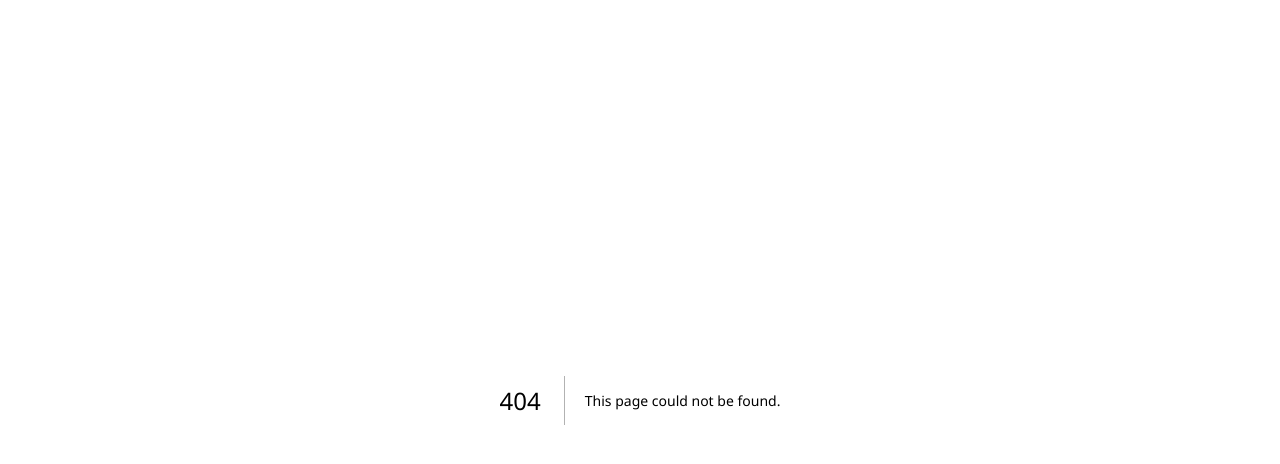
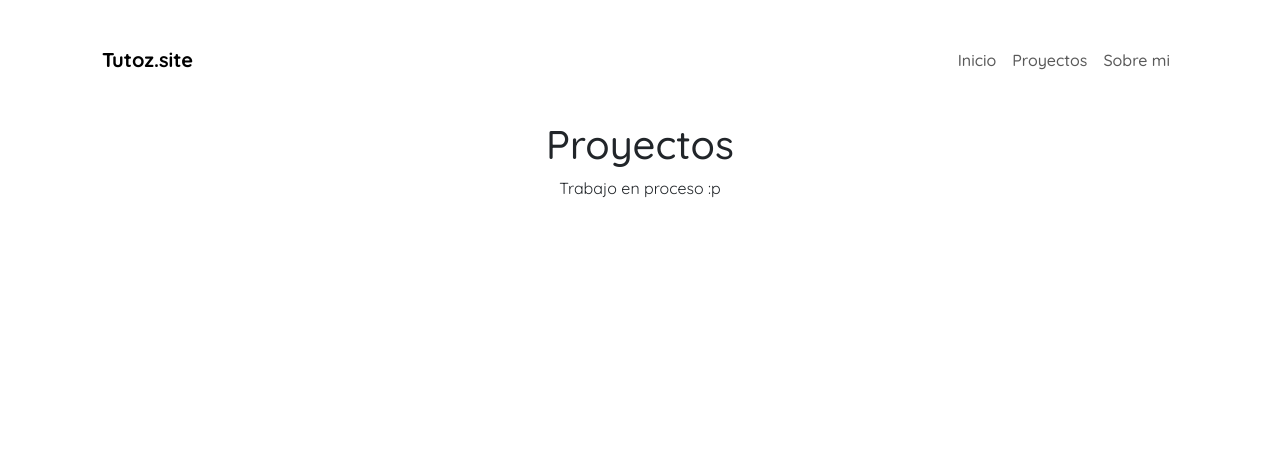
Before and after one commit to TutozGhub/tutoz.site, a Next.js app: page /proyectos in a window 1280 px wide. Before the commit this address had no page. Shown: the top 464 px of the page. Built offline with nearby package versions, Linux system fonts and the light colour scheme.

Commit message:
enrutamiento y main page en proceso

```diff
--- a/jsconfig.json
+++ b/jsconfig.json
@@ -1,7 +1,8 @@
 {
   "compilerOptions": {
     "paths": {
-      "@/*": ["./src/*"]
+      "@/*": ["./src/*"],
+      "&/*": ["./src/app/components/*"]
     }
   }
 }
--- a/src/app/components/Header/Header.css
+++ b/src/app/components/Header/Header.css
@@ -1,11 +1,32 @@
-header{
+nav{
     display: flex;
     justify-content: space-around;
     align-items: center;
-
-    height: 6rem;
-    width: 100%;
     background-color: var(--header);
 
-    color: white;
+    width: 100%;
+    margin-top: 2rem;
 }
+.navbar{
+    max-width: var(--max-width) !important;
+}
+.navbar-collapse{
+    transition: 50ms;
+    justify-content: flex-end !important;
+}
+.navbar-brand{
+    font-weight: 800;
+}
+.nav-link{
+    font-weight: 500;
+
+    &:hover{
+        color: var(--tutoz)
+    }
+}
+
+@media (width <= 991px) {
+    .nav-link{
+        text-align: right;
+    }
+}
--- a/src/app/components/Header/Header.jsx
+++ b/src/app/components/Header/Header.jsx
@@ -1,11 +1,39 @@
-import React from 'react';
-import './Header.css';
+import React from "react";
+import "./Header.css";
+import Link from "next/link";
 
 export default function header() {
   return (
-    <header>
-      <div><h1>Agustin Fizzano</h1></div>
-      <div></div>
-    </header>
-  )
+    <nav className="navbar navbar-expand-lg" data-bs-theme="light">
+      <div className="container-fluid">
+        <Link className="navbar-brand" href="/">
+          Tutoz.site
+        </Link>
+        <button
+          className="navbar-toggler borderless"
+          type="button"
+          data-bs-toggle="collapse"
+          data-bs-target="#navbarNavAltMarkup"
+          aria-controls="navbarNavAltMarkup"
+          aria-expanded="false"
+          aria-label="Toggle navigation"
+        >
+          <span className="navbar-toggler-icon"></span>
+        </button>
+        <div className="collapse navbar-collapse" id="navbarNavAltMarkup">
+          <div className="navbar-nav">
+            <Link className="nav-link" aria-current="page" href="/">
+              Inicio
+            </Link>
+            <Link className="nav-link" href='/proyectos'>
+              Proyectos
+            </Link>
+            <Link className="nav-link" href="/sobremi">
+              Sobre mi
+            </Link>
+          </div>
+        </div>
+      </div>
+    </nav>
+  );
 }
--- a/src/app/globals.css
+++ b/src/app/globals.css
@@ -2,25 +2,56 @@
   --max-width: 1100px;
   --border-radius: 12px;
 
-  --background: #555;
-  --header: #333;
+  --background: #fff;
+  --header: #fff;
+  --text: #000;
+  --tutoz: rgb(180, 0, 255);
+}
+body{
+  display: flex;
+  flex-direction: column;
+  align-items: center;
 
-  min-height: 100vh;
   background-color: var(--background);
+
+  min-height: 100dvh;
 }
 main{
+  display: flex;
+  flex-direction: column;
+  align-items: center;
+
   max-width: var(--max-width);
+  width: 100%;
+  padding: 2rem 0;
 }
 
 * {
-  font-family: 'Segoe UI', Tahoma, Geneva, Verdana, sans-serif;
+  font-family: Quicksand !important;
   font-weight: 100;
   box-sizing: border-box;
   padding: 0;
   margin: 0;
 }
 
+p{
+  font-weight: 400;
+}
+
 a {
   color: inherit;
   text-decoration: none;
 }
+
+@font-face {
+  font-family: Quicksand;
+  src: url(/fonts/Quicksand.ttf);
+}
+@font-face {
+  font-family: Nunito;
+  src: url(/fonts/Nunito.ttf);
+}
+
+.borderless{
+  box-shadow: none !important;
+}
--- a/src/app/layout.js
+++ b/src/app/layout.js
@@ -1,6 +1,8 @@
 import { Inter } from "next/font/google";
 import 'bootstrap/dist/css/bootstrap.css';
 import "./globals.css";
+import Script from 'next/script';
+import Header from './components/Header/Header'
 
 const inter = Inter({ subsets: ["latin"] });
 
@@ -12,7 +14,18 @@ export const metadata = {
 export default function RootLayout({ children }) {
   return (
     <html lang="es">
-      <body className={inter.className}>{children}</body>
+      <body className={inter.className}>
+        <Header />
+
+        <main>
+          {children}
+        </main>
+
+      </body>
+        <Script
+        src="https://cdn.jsdelivr.net/npm/bootstrap@5.3.3/dist/js/bootstrap.bundle.min.js"
+        integrity="sha384-YvpcrYf0tY3lHB60NNkmXc5s9fDVZLESaAA55NDzOxhy9GkcIdslK1eN7N6jIeHz"
+        crossorigin="anonymous" />
     </html>
   );
 }
--- /dev/null
+++ b/src/app/proyectos/page.js
@@ -0,0 +1,10 @@
+export default function Page() {
+  return (
+    <>
+      <h1>
+      Proyectos
+      </h1>
+      <p>Trabajo en proceso :p</p>
+    </>
+  );
+}
```
Also changed, not shown: src/app/components/helpers/gh.js (added, +15 -0 lines), src/app/index.css (added, +25 -0 lines), src/app/page.js (+36 -5 lines), src/app/sobremi/page.js (added, +10 -0 lines), public/fonts/Nunito.ttf (added), public/fonts/Quicksand.ttf (added), src/app/page.module.css (deleted).
